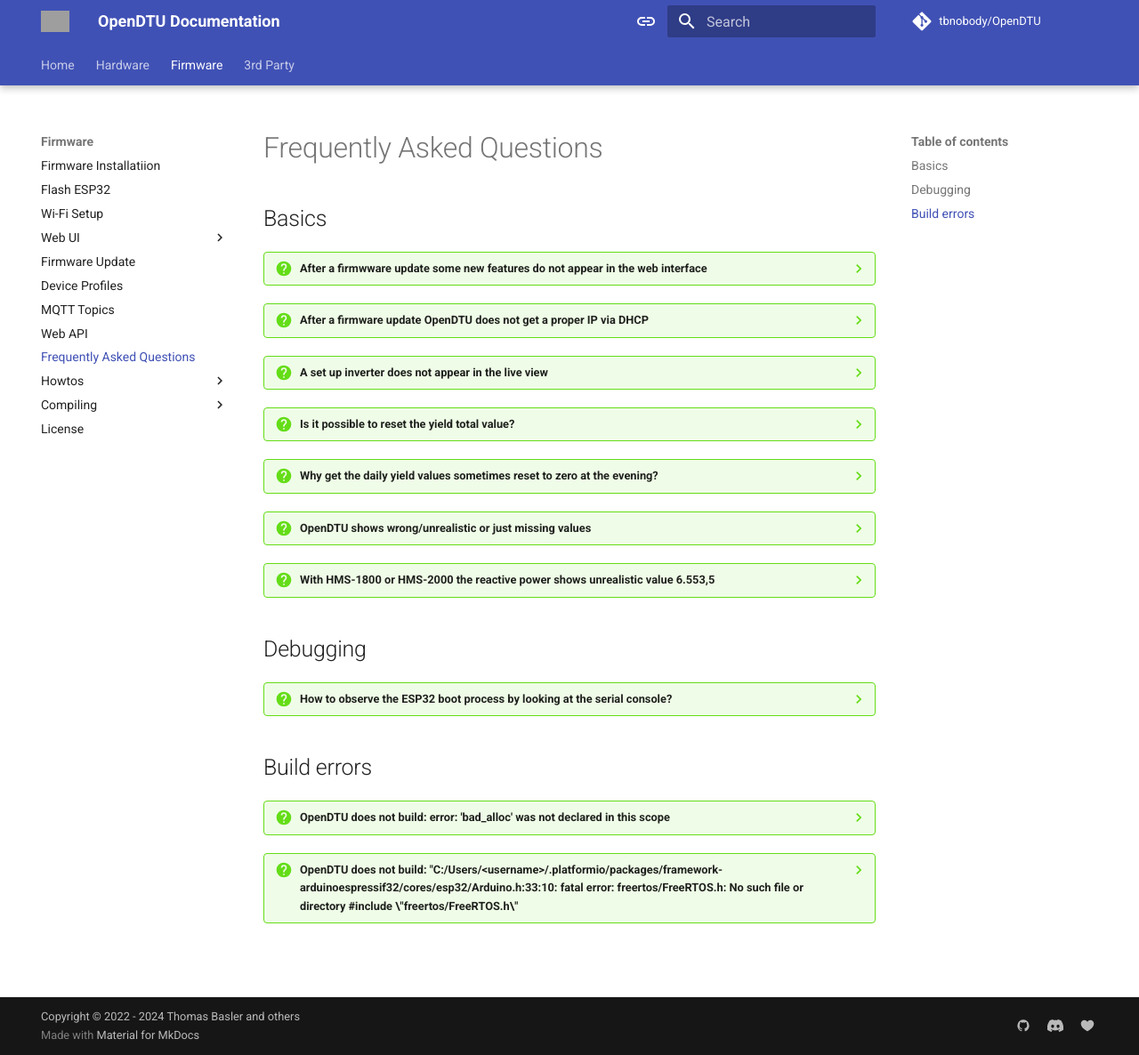
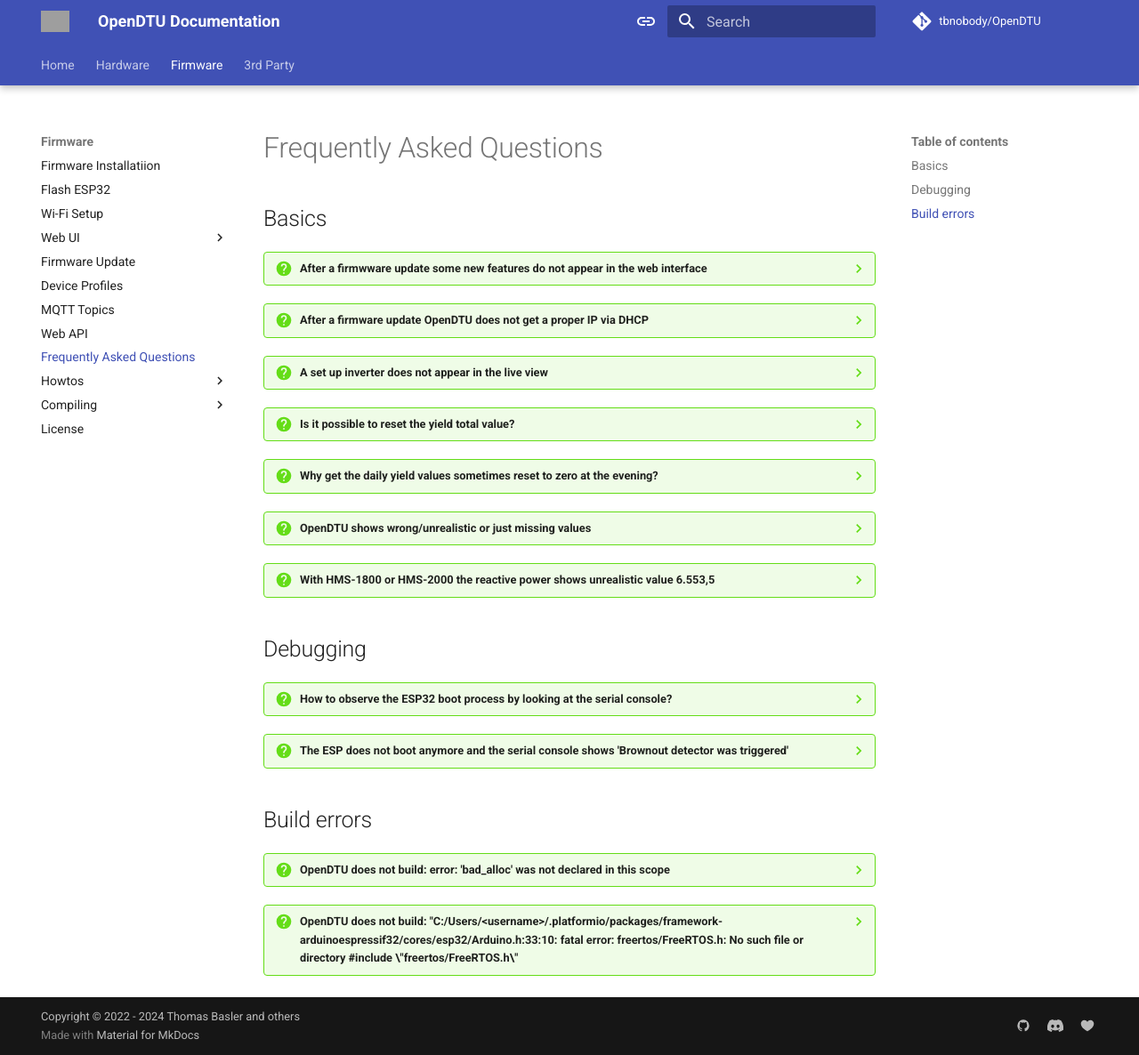
Before and after one commit to tbnobody/OpenDTU-docs, an MkDocs documentation site: the page built from docs/firmware/faq.md, in a window 1280 px wide and 1186 px high. Shown: the whole window at 89% size. Built offline with MkDocs 1.6.1 and Material for MkDocs 9.7.7, drawn with Linux system fonts in a browser that asks for light colours; comment, search, counter and statistics services are not loaded; some of the changed lines change nothing that is shown; grey boxes are pictures that could not be loaded.

Commit message:
Added hint regarding brown out

```diff
--- a/docs/firmware/faq.md
+++ b/docs/firmware/faq.md
@@ -42,6 +42,10 @@
 
     Please see [here](howto/serial_console.md)
 
+??? question "The ESP does not boot anymore and the serial console shows 'Brownout detector was triggered'"
+
+    This means that under certain circumstances (activation of WLAN/Ethernet or sending requests to the inverter) the supply voltage drops to such an extent that the ESP can no longer work reliably. This can be remedied, for example, with a 100uF capacitor between VCC and GND. In exceptional cases, the power supply unit also appears to be too weak. The cable cross-section of the USB cable can also have an influence.
+
 ## Build errors
 
 ??? question "OpenDTU does not build: error: 'bad_alloc' was not declared in this scope"
```
